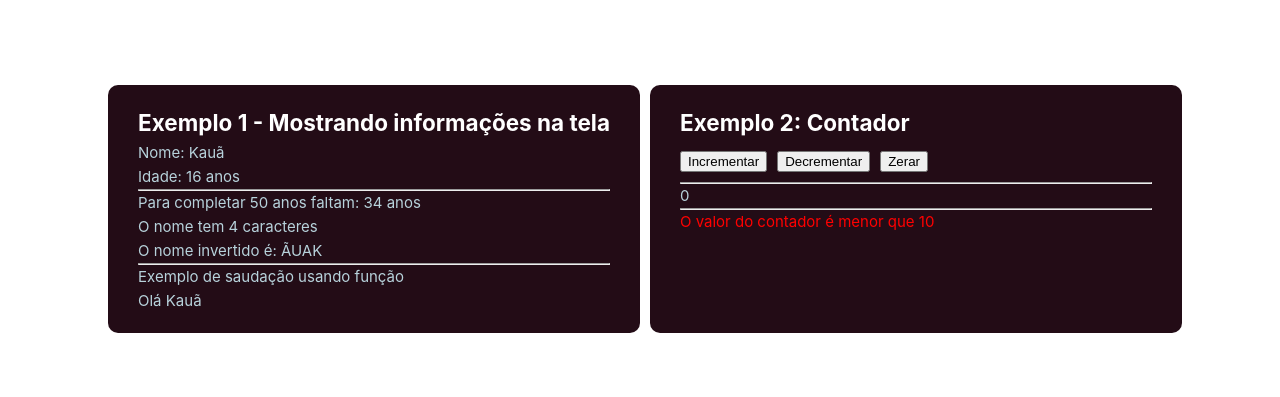
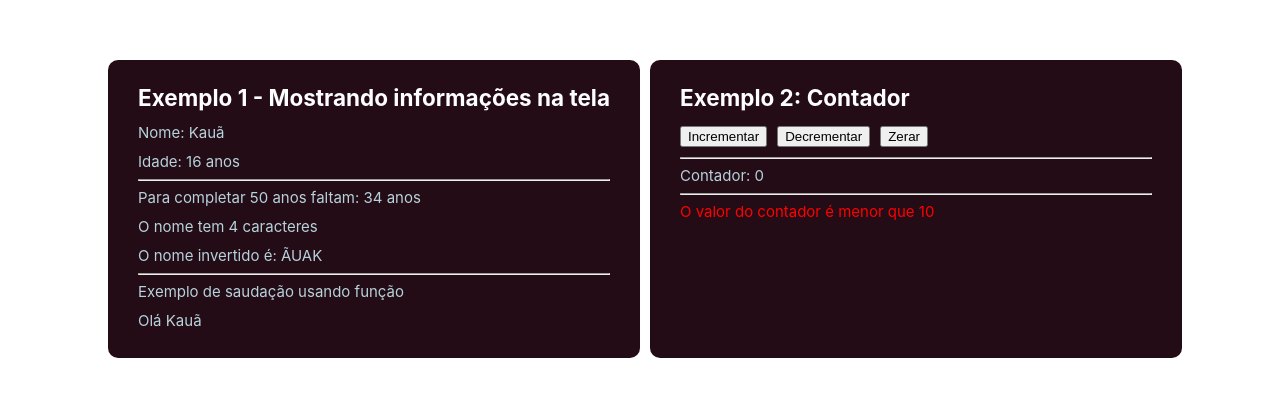
Before and after one commit to kauabarros-24/study-vue, a Vue app: page / in a window 1280 px wide. Shown: the part 191-588 px from the top of the page. Built offline with nearby package versions, Linux system fonts and the light colour scheme.

Commit message:
Alterações no css

```diff
--- a/src/App.vue
+++ b/src/App.vue
@@ -45,7 +45,7 @@ function zerar() {
     <button @click="decrementarContador">Decrementar</button>
     <button @click="zerar">Zerar</button>
     <hr>
-    <p> {{ contador }} </p>
+    <p> Contador: {{ contador }} </p>
     <hr>
     <div class="maior" v-if="contador >= 10"><p>O valor do contador é maior que 10</p></div>
     <div class="menor" v-else><p>O valor do contador é menor que 10</p></div>
@@ -78,4 +78,8 @@ button {
 .menor {
   color: red;
 }
+p {
+  margin-top: 5px;
+  margin-bottom: 5px;
+}
 </style>
```
